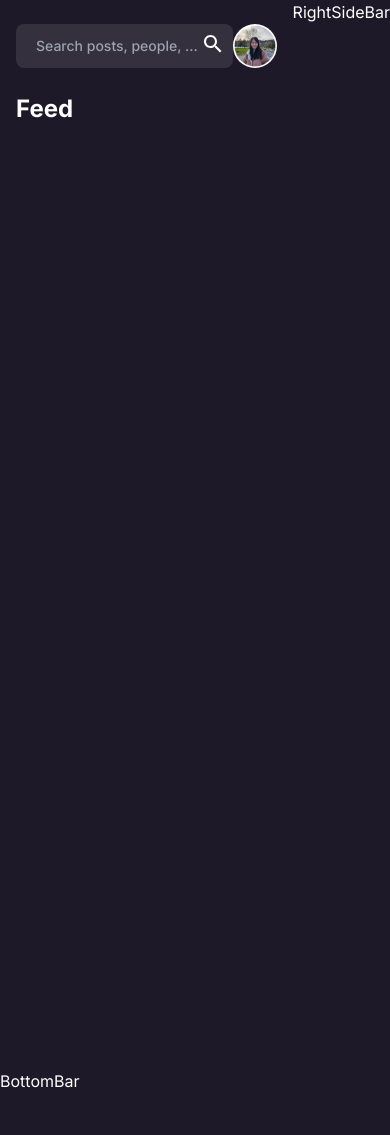
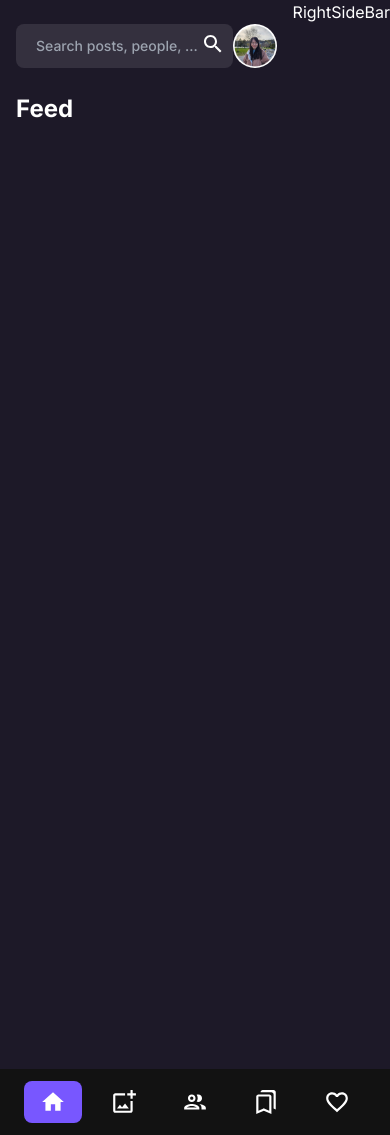
Before and after one commit to PhungHoang1909/Elygram_SocialMediaApp, a Next.js app: page / in a window 390 px wide. Before the commit the page ends 1093 px from the top, so only its background shows below. Built offline with nearby package versions, Linux system fonts and the light colour scheme; no server answers.

Commit message:
Layout: BottomBar

```diff
--- a/components/layout/BottomBar.jsx
+++ b/components/layout/BottomBar.jsx
@@ -1,8 +1,29 @@
-import React from 'react'
+"use client"
+
+import { sidebarLinks } from "@constants"
+import Link from "next/link";
+import { usePathname } from "next/navigation"
 
 const BottomBar = () => {
+    const pathname = usePathname();
+
   return (
-    <div>BottomBar</div>
+    <div className="flex bottom-0 z-20 w-full bg-dark-1 px-6 py-3 items-center justify-between md:hidden">
+        {sidebarLinks.map((link) => {
+            const isActive = pathname ===link.route;
+
+            return (
+                <Link
+                    key={link.label}
+                    href={link.route}
+                    className={`flex gap-2 items-center rounded-lg py-2 px-4 ${isActive && "bg-purple-1"}`}
+                >
+                    {link.icon}
+                    <p className="text-small-medium text-light-1 max-sm:hidden">{link.label}</p>
+                </Link>
+            )
+        })}
+    </div>
   )
 }
 
```
